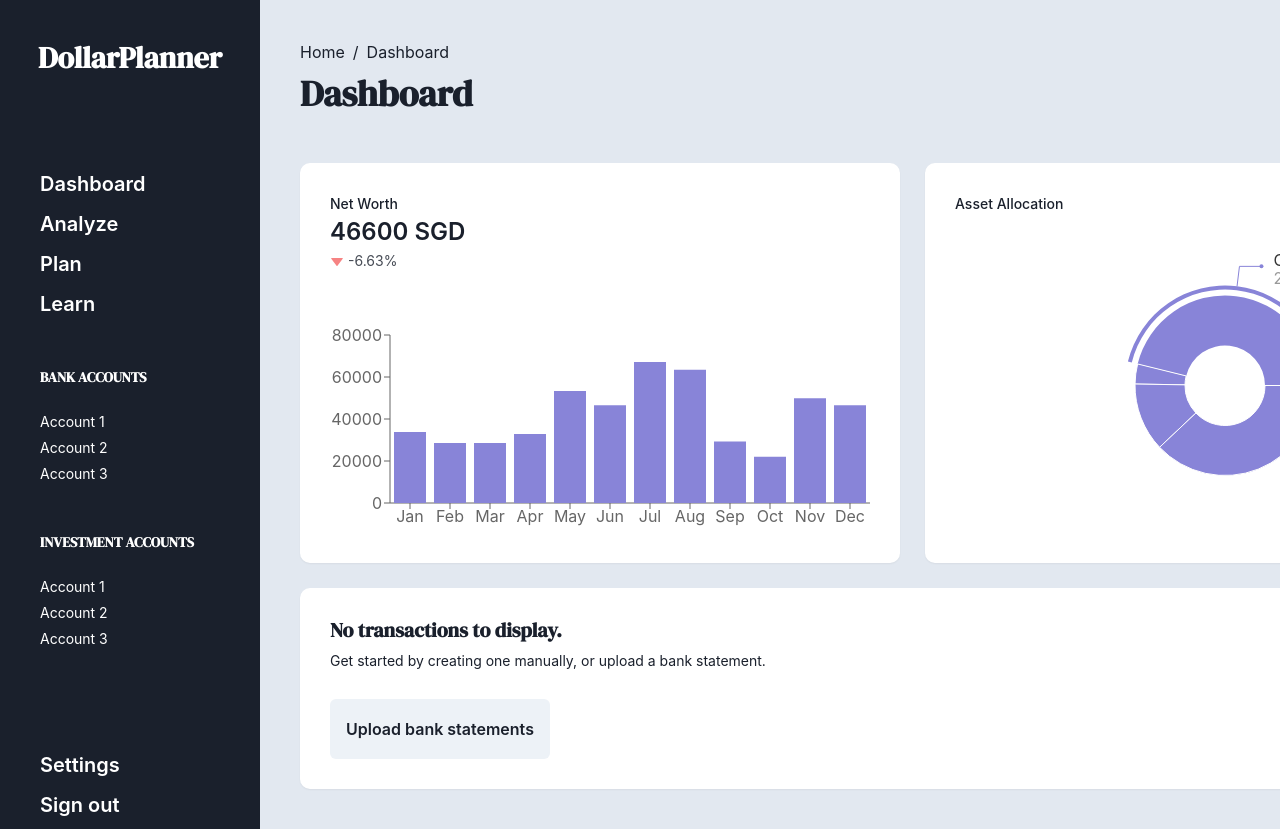
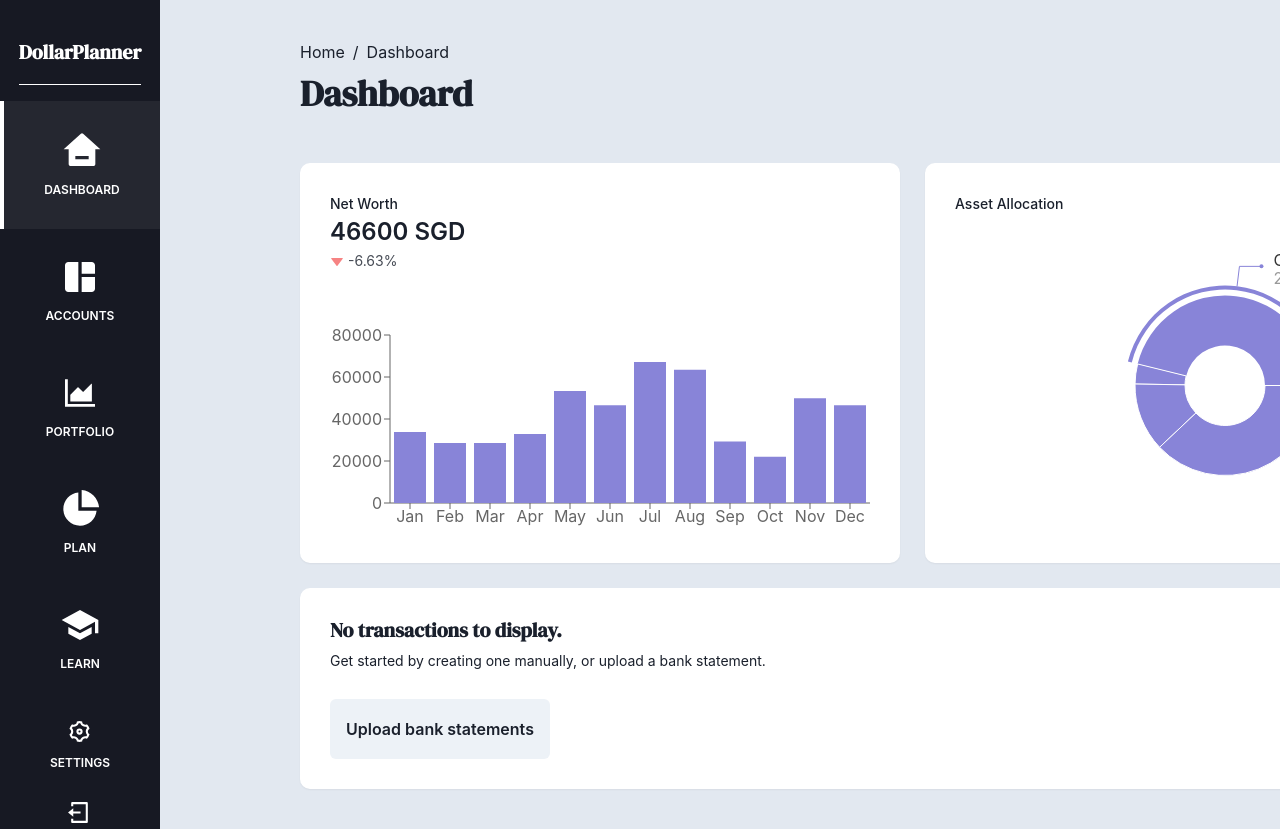
Before and after one commit to project-orbital/frontend, a React (Create React App) app: page /dashboard in a window 1280 px wide. Built offline with nearby package versions, Linux system fonts and the light colour scheme.

Commit message:
Modify the dashboard styling

```diff
--- a/src/components/sidebar/Sidebar.js
+++ b/src/components/sidebar/Sidebar.js
@@ -1,29 +1,64 @@
 import {Heading, Spacer, VStack} from "@chakra-ui/react";
+import {AiOutlineAreaChart} from "react-icons/ai";
+import {MdSchool, MdSpaceDashboard} from "react-icons/md";
+import {RiHome3Fill, RiLogoutBoxLine, RiPieChart2Fill, RiSettings3Line} from "react-icons/ri";
 import SidebarLink from "./SidebarLink";
-import SidebarCategory from "./SidebarCategory";
 
 export default function Sidebar() {
-    return <VStack p="40px" minH="100vh" w="260px" zIndex={999} pos="fixed" bgColor="gray.800">
-        <Heading as="h1" size="lg" color="white">DollarPlanner</Heading>;
-        <VStack h="100%" pt="85px" spacing="10px" align="start" alignSelf="start">
-            <SidebarLink to="/dashboard" text="Dashboard"/>
-            <SidebarLink to="/dashboard" text="Analyze"/>
-            <SidebarLink to="/dashboard" text="Plan"/>
-            <SidebarLink to="/dashboard" text="Learn"/>
-            <SidebarCategory name="Bank Accounts"
-                             items={[<SidebarLink key='1' to="/dashboard" text="Account 1" size="sm"/>,
-                                 <SidebarLink key='2' to="/dashboard" text="Account 2" size="sm"/>,
-                                 <SidebarLink key='3' to="/dashboard" text="Account 3" size="sm"/>]}/>
-
-            <SidebarCategory name="Investment Accounts"
-                             items={[<SidebarLink key='4' to="/dashboard" text="Account 1" size="sm"/>,
-                                 <SidebarLink key='5' to="/dashboard" text="Account 2" size="sm"/>,
-                                 <SidebarLink to="/dashboard" text="Account 3" size="sm"/>]}/>
+    return <VStack minH='100vh' py='40px' w='160px' zIndex={999} pos='fixed' bgColor='gray.900'>
+        <Heading
+            as='h3'
+            size='md'
+            color='white'
+            fontWeight='black'
+            pb='20px'
+            borderBottom='1.5px solid white'
+        >
+            DollarPlanner
+        </Heading>
+        <Spacer/>
+        <VStack h='100%' w='100%'>
+            <SidebarLink
+                isSelected
+                to="/dashboard"
+                text="Dashboard"
+                icon={<RiHome3Fill size='40px'/>}
+            />
+            <SidebarLink
+                to="/accounts"
+                text="accounts"
+                icon={<MdSpaceDashboard size='40px'/>}
+            />
+            <SidebarLink
+                to="/portfolio"
+                text="portfolio"
+                icon={<AiOutlineAreaChart size='40px'/>}
+            />
+            <SidebarLink
+                to="/plan"
+                text="plan"
+                icon={<RiPieChart2Fill size='40px'/>}
+            />
+            <SidebarLink
+                to="/learn"
+                text="learn"
+                icon={<MdSchool size='40px'/>}
+            />
         </VStack>
         <Spacer/>
-        <VStack h="100%" pt="85px" spacing="10px" align="start" alignSelf="start">
-            <SidebarLink to="/dashboard" text="Settings"/>
-            <SidebarLink to="/" text="Sign out"/>
+        <VStack>
+            <SidebarLink
+                isSecondary
+                to="/settings"
+                text="settings"
+                icon={<RiSettings3Line size='25px'/>}
+            />
+            <SidebarLink
+                isSecondary
+                to="/"
+                text="sign out"
+                icon={<RiLogoutBoxLine size='25px'/>}
+            />
         </VStack>
     </VStack>
 }
--- a/src/components/sidebar/SidebarCategory.js
+++ /dev/null
@@ -1,15 +0,0 @@
-import {Heading, VStack} from "@chakra-ui/react";
-
-/**
- * Vertically stacks sidebar items under a category.
- *
- * Props:
- * - name: The name of the category.
- * - items: An array of components to display under the category, usually <SidebarLink/>s.
- */
-export default function SidebarCategory(props) {
-    return <VStack pt="40px" align="start" spacing="5px">
-        <Heading as="h3" pb="20px" size="xs" color="white">{props.name.toUpperCase()}</Heading>
-        {props.items}
-    </VStack>
-}
--- a/src/components/sidebar/SidebarLink.js
+++ b/src/components/sidebar/SidebarLink.js
@@ -1,19 +1,29 @@
 import {Link as RouterLink} from "react-router-dom";
-import {Link, Text} from "@chakra-ui/react";
+import {Link, Text, VStack} from "@chakra-ui/react";
 
 /**
- * Wrapper component for links in the sidebar.
+ * Clickable link component with an optional icon for the sidebar.
  *
- * Props:
- * - to: The path to link to.
- * - text: The text to display.
- * - size ("lg", "sm"): The size of the text. Defaults to "lg".
+ * @param to the destination URL
+ * @param icon the optional icon to display
+ * @param text the text to display
+ * @param isSelected true if the link should be accented, false otherwise
+ * @param isSecondary true if the link should be smaller, false otherwise
+ * @return the link component
  */
-export default function SidebarLink(props) {
-    const fontWeight = !props.size || props.size === "lg" ? "semibold" : "normal";
-    const fontSize = !props.size || props.size === "lg" ? "xl" : "sm";
-
-    return <Link as={RouterLink} to={props.to} color="white">
-        <Text fontSize={fontSize} fontWeight={fontWeight}>{props.text}</Text>
+export default function SidebarLink({to, icon, text, isSelected, isSecondary}) {
+    return <Link w='100%' as={RouterLink} to={to} color='white'>
+        <VStack
+            py={isSelected ? '30px' : isSecondary ? '10px' : '20px'}
+            spacing='10px'
+            bgColor={isSelected ? 'whiteAlpha.100' : null}
+            borderLeft={isSelected ? '4px solid white' : null}>
+            {icon}
+            <Text fontSize='xs'
+                  fontWeight='semibold'
+                  casing='uppercase'>
+                {text}
+            </Text>
+        </VStack>
     </Link>
 }
```
